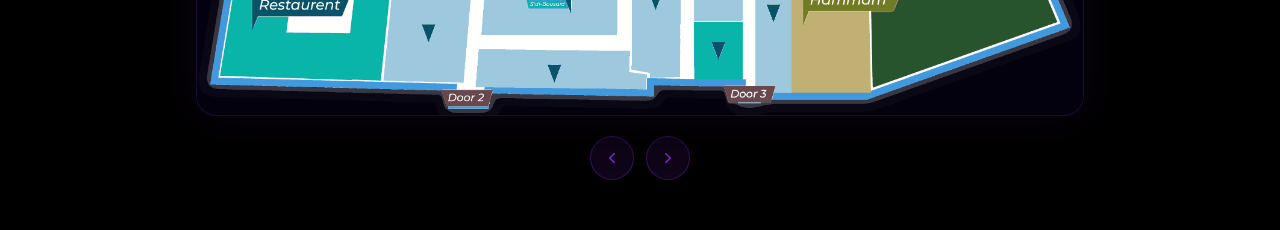
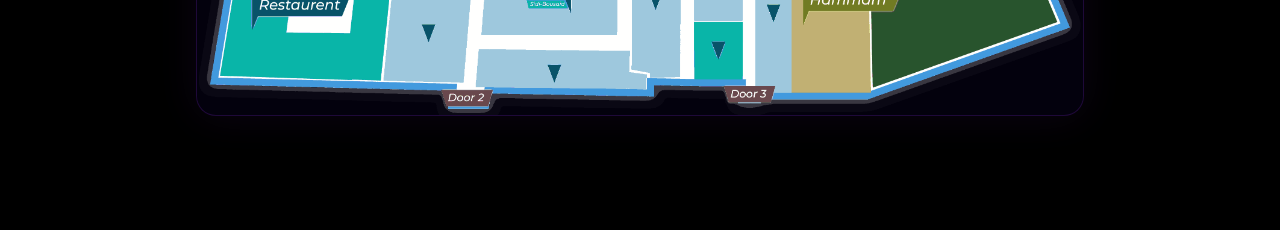
Before and after one commit to eyamakni/TSYP-14-Website, a Next.js app: page /venue/congress-venue in a window 1280 px wide. Shown: the part 2400-2630 px from the top of the page. Built offline with nearby package versions, Linux system fonts and the light colour scheme.

Commit message:
small rectifs

```diff
--- a/app/program/speakers/page.tsx
+++ b/app/program/speakers/page.tsx
@@ -115,9 +115,7 @@ function SpeakerCard({
       <div className={styles.cardHeader}>
         <div className={styles.avatar}>{initials}</div>
 
-        <div className={styles.speakerNumber}>
-          {String(index + 1).padStart(2, "0")}
-        </div>
+
       </div>
 
       <div className={styles.cardBody}>
--- a/app/program/technical/page.tsx
+++ b/app/program/technical/page.tsx
@@ -297,12 +297,6 @@ export default function TechnicalProgramPage() {
 
                 <p className={styles.summaryDate}>{activeDay.dateLabel}</p>
 
-                <div className={styles.summaryCount}>
-                  <span className={styles.summaryNumber}>
-                    {String(activeDay.items.length).padStart(2, "0")}
-                  </span>
-                  <span className={styles.summaryText}>Program Slots</span>
-                </div>
               </aside>
 
               <div className={styles.timeline}>
--- a/app/venue/_components/VenueSections.tsx
+++ b/app/venue/_components/VenueSections.tsx
@@ -504,26 +504,7 @@ export function VenueMap() {
         </div>
 
         <div className={styles.arrowButtons}>
-          <button
-            className={styles.roundButton}
-            onClick={() =>
-              setActiveMap(
-                (previous) =>
-                  (previous - 1 + VENUE_MAPS.length) % VENUE_MAPS.length
-              )
-            }
-          >
-            <ChevronLeft />
-          </button>
 
-          <button
-            className={styles.roundButton}
-            onClick={() =>
-              setActiveMap((previous) => (previous + 1) % VENUE_MAPS.length)
-            }
-          >
-            <ChevronRight />
-          </button>
         </div>
       </motion.div>
     </section>
--- a/components/home/AboutSection.tsx
+++ b/components/home/AboutSection.tsx
@@ -9,7 +9,7 @@ const FACTS = [
   { label: "Edition",    value: "XIV · 14th"         },
   { label: "Host",       value: "IEEE INSAT SB"       },
   { label: "Partner",    value: "IEEE Tunisia Section" },
-  { label: "Location",   value: "Tunis, Tunisia"       },
+  { label: "Location",   value: "Hammamet, Tunisia"       },
   { label: "Date",       value: "21-23 December 2026"     },
 ];
 
--- a/components/home/CountdownSection.tsx
+++ b/components/home/CountdownSection.tsx
@@ -231,7 +231,7 @@ export default function CountdownSection() {
           letterSpacing: "0.18em", textTransform: "uppercase",
           fontFamily: "var(--font-inter), 'Inter', sans-serif",
         }}>
-          21-23 December 2026 · Tunis, Tunisia
+          21-23 December 2026 · Hammamet, Tunisia
         </p>
       </motion.div>
     </section>
```
